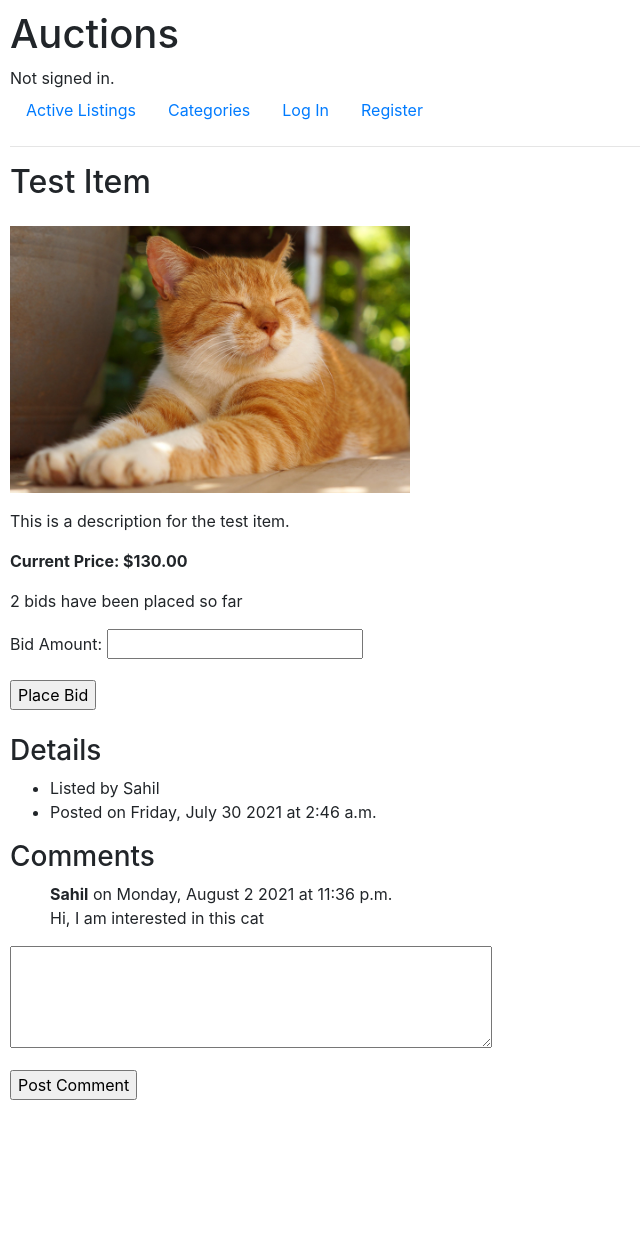
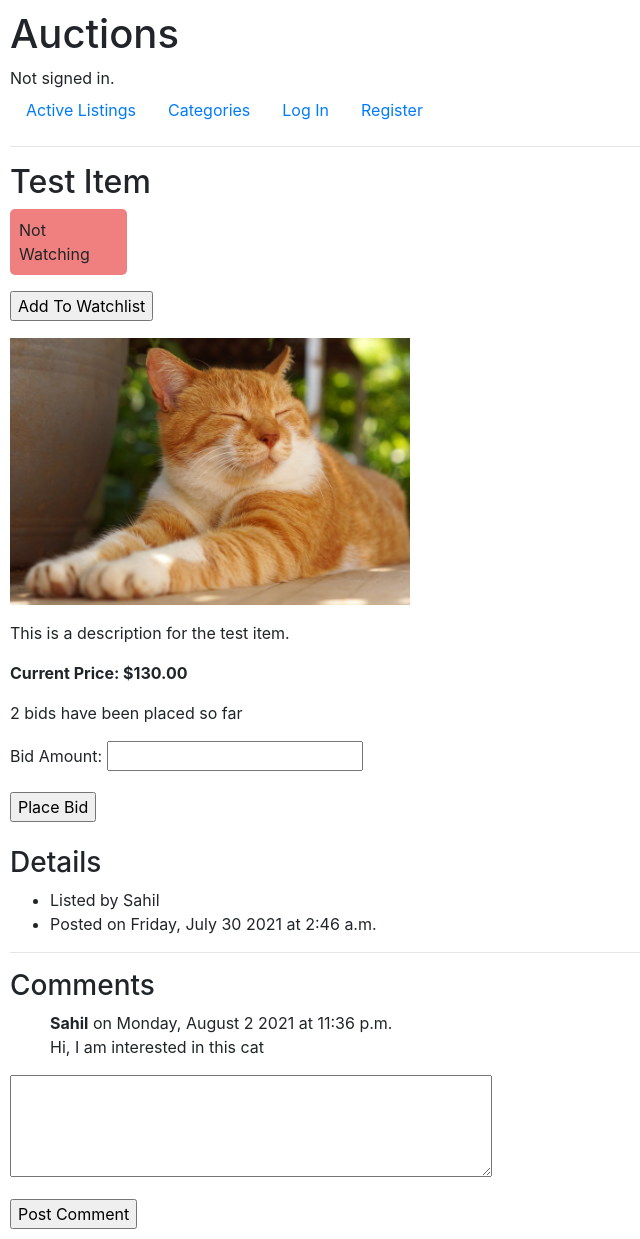
Before and after one commit to sahilumrotkar/commerce, a Django app: page /auction/5 in a window 1280 px wide. Shown: the whole page, without its empty margins (0-640 px from the left). Before the commit the page ends 1100 px from the top, so only its background shows below. Run offline with Django 3.2, Linux system fonts and the light colour scheme; data comes from the database, SQL or seed files in the repository; both versions use the stored data as it was after the commit; some libraries are stand-ins or nearby versions.

Commit message:
Implemented watchlist updates, completed watchlist view

```diff
--- a/auctions/templates/auctions/auction_view.html
+++ b/auctions/templates/auctions/auction_view.html
@@ -16,6 +16,22 @@
 
 <h2>{{ auction_item.title }}</h2>
 
+{% if user in auction_item.watched_by.all %}
+<p style="background-color: lightgreen; width: 87px; padding: 9px; border-radius: 5px;">Watching</p>
+<form action="{% url 'update_watchlist' user.id auction_item.id %}" method="post">
+    {% csrf_token %}
+    <input type="submit" value="Remove From Watchlist">
+</form>
+{% else %}
+<p style="background-color: lightcoral; width: 117px; padding: 9px; border-radius: 5px;">Not Watching</p>
+<form action="{% url 'update_watchlist' user.id auction_item.id %}" method="post">
+    {% csrf_token %}
+    <input type="submit" value="Add To Watchlist">
+</form>
+{% endif %}
+
+
+
 <img src="{{ auction_item.item_image.url }}" alt="Image Not Provided" style="object-fit: contain;" width="400px"
     height="300px">
 
@@ -23,7 +39,7 @@
 
 <p><strong>Current Price: ${{ auction_item.current_price }}</strong></p>
 
-<p>{{ total_bids }} bid{{ total_bids|pluralize }} have been placed so far</p>
+<p>{{ total_bids }} bid{{ total_bids|pluralize }} ha{{ total_bids|pluralize:"s,ve" }} been placed so far</p>
 <form action="{% url 'auction_view' auction_item.id %}" method="post">
     {% csrf_token %}
     {{ bid_form.as_p }}
@@ -39,7 +55,7 @@
     <li>Listed by {{ auction_item.creator.username }}</li>
     <li>Posted on {{ auction_item.creation_date|date:"l, F j Y" }} at {{ auction_item.creation_date|time }}</li>
 </ul>
-
+<hr>
 <h3>Comments</h3>
 <ul style="list-style-type: none;">
     {% for comment in auction_item.comments.all %}
--- a/auctions/templates/auctions/layout.html
+++ b/auctions/templates/auctions/layout.html
@@ -28,6 +28,9 @@
         </li>
         {% if user.is_authenticated %}
         <li class="nav-item">
+            <a class="nav-link" href="{% url 'watchlist_view' user.id %}">Watchlist</a>
+        </li>
+        <li class="nav-item">
             <a class="nav-link" href="{% url 'new_auction' %}">Create New Auction</a>
         </li>
         <li class="nav-item">
--- a/auctions/urls.py
+++ b/auctions/urls.py
@@ -15,5 +15,8 @@ urlpatterns = [
          views.new_comment, name="new_comment"),
     path("categories", views.categories, name="categories"),
     path("categories/<str:category_name>",
-         views.category_view, name='category_view')
+         views.category_view, name='category_view'),
+    path("<int:user_id>/watchlist/update/<int:auction_id>",
+         views.update_watchlist, name='update_watchlist'),
+    path("<int:user_id>/watchlist", views.watchlist_view, name='watchlist_view')
 ] + static(settings.MEDIA_URL, document_root=settings.MEDIA_ROOT)
--- a/auctions/views.py
+++ b/auctions/views.py
@@ -244,3 +244,56 @@ def category_view(request, category_name):
         'auction_list': auction_items,
         'title': category_name
     })
+
+
+def watchlist_view(request, user_id):
+
+    user_qs = User.objects.filter(pk=user_id)
+
+    if user_qs:
+        user = user_qs.first()
+        watchlist = user.watching.all()
+
+        return render(request, "auctions/auction_list_view.html", {
+            'auction_list': watchlist,
+            'title': "Watchlist"
+        })
+
+    else:
+        # TODO: render 404 page
+        pass
+
+
+def update_watchlist(request, user_id, auction_id):
+
+    if request.method == 'POST':
+        user_qs = User.objects.filter(pk=user_id)
+        auction_item_qs = AuctionItem.objects.filter(pk=auction_id)
+
+        if user_qs and auction_item_qs:
+            user = user_qs.first()
+            auction_item = auction_item_qs.first()
+
+            watchlist = user.watching.all()
+            if auction_item in watchlist:
+                user.watching.remove(auction_item)
+                message = "Removed from Watchlist Successfully"
+            else:
+                user.watching.add(auction_item)
+                message = "Added to Watchlist Successfully"
+
+            return render(request, "auctions/auction_view.html", {
+                'auction_item': auction_item,
+                'bid_form': BidForm(),
+                'total_bids': auction_item.bids.count(),
+                'comment_form': CommentForm(),
+                'success_message': message
+            })
+
+        else:
+            # TODO: forbidden
+            pass
+
+    else:
+        # TODO: render 403 forbidden template
+        pass
```
Also changed, not shown: db.sqlite3.
